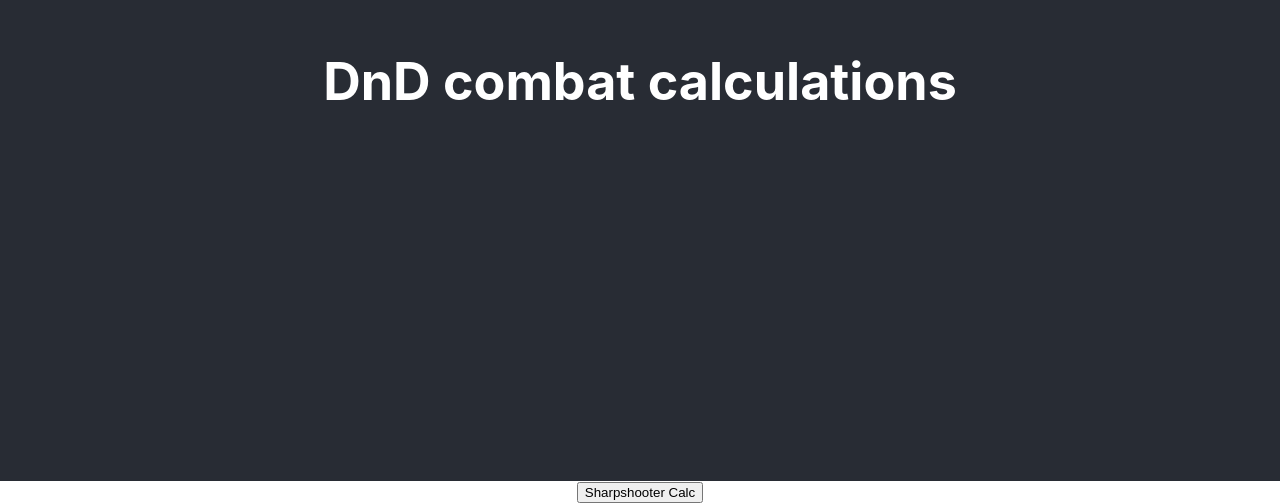
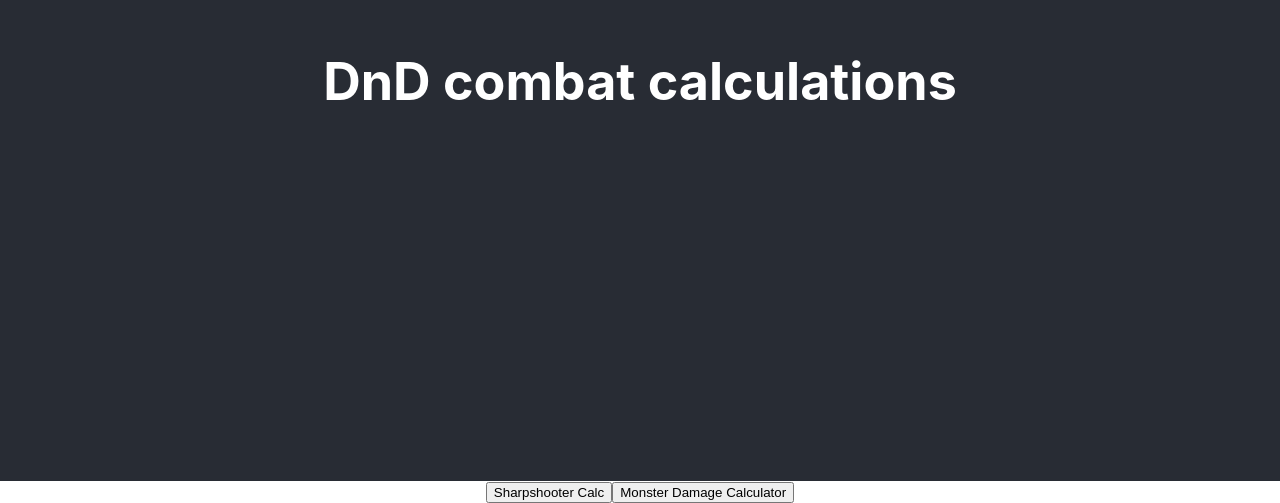
Before and after one commit to WillemRGreen/dnd-app-client, a React (Create React App) app: page / in a window 1280 px wide. Shown: the part 319-822 px from the top of the page. Built offline with nearby package versions, Linux system fonts and the light colour scheme.

Commit message:
added monster component

```diff
--- a/src/App.js
+++ b/src/App.js
@@ -3,6 +3,7 @@ import React, { Component } from 'react'
 import { Route } from 'react-router-dom'
 import Sharpshooter from './Sharpshooter/Sharpshooter'
 import MainPage from './MainPage/MainPage';
+import MonsterDamage from './MonsterDamage/MonsterDamage';
 
 class App extends Component {
 
@@ -13,6 +14,12 @@ class App extends Component {
           <Route
             path={'/sharpshooter'}
             component={Sharpshooter}
+          />
+        </div>
+        <div>
+          <Route
+            path={'/monsterdamage'}
+            component={MonsterDamage}
           />
         </div>
         <div>
--- a/src/MainPage/MainPage.js
+++ b/src/MainPage/MainPage.js
@@ -7,9 +7,14 @@ export default class MainPage extends Component {
         return (
             <div>
                 <nav>
-                <Link to={'/sharpshooter'}>
+                    <Link to={'/sharpshooter'}>
                         <button className = 'item'>
                             Sharpshooter Calc
+                        </button>
+                    </Link>
+                    <Link to={'/monsterdamage'}>
+                        <button className = 'item'>
+                            Monster Damage Calculator
                         </button>
                     </Link>
                 </nav>
--- /dev/null
+++ b/src/MonsterDamage/MonsterDamage.js
@@ -0,0 +1,10 @@
+import React, { Component } from 'react'
+import GenericForm from '../GenericForm/GenericForm'
+
+export default class MonsterDamage extends Component {
+    render() {
+        return (
+            undefined
+        )
+    }
+}
--- a/src/Sharpshooter/Sharpshooter.js
+++ b/src/Sharpshooter/Sharpshooter.js
@@ -85,6 +85,11 @@ export default class Sharpshooter extends Component {
                     </div>
                 </GenericForm>
                 {resultDisplay}
+                <Link to={'/'}>
+                        <button className = 'item'>
+                            Back to Main
+                        </button>
+                </Link>
             </section>
 
         )
```
Also changed, not shown: src/MonsterDamage/MonsterDamage.css (added), 1 other file (tests, documents, lock files or other folders).
